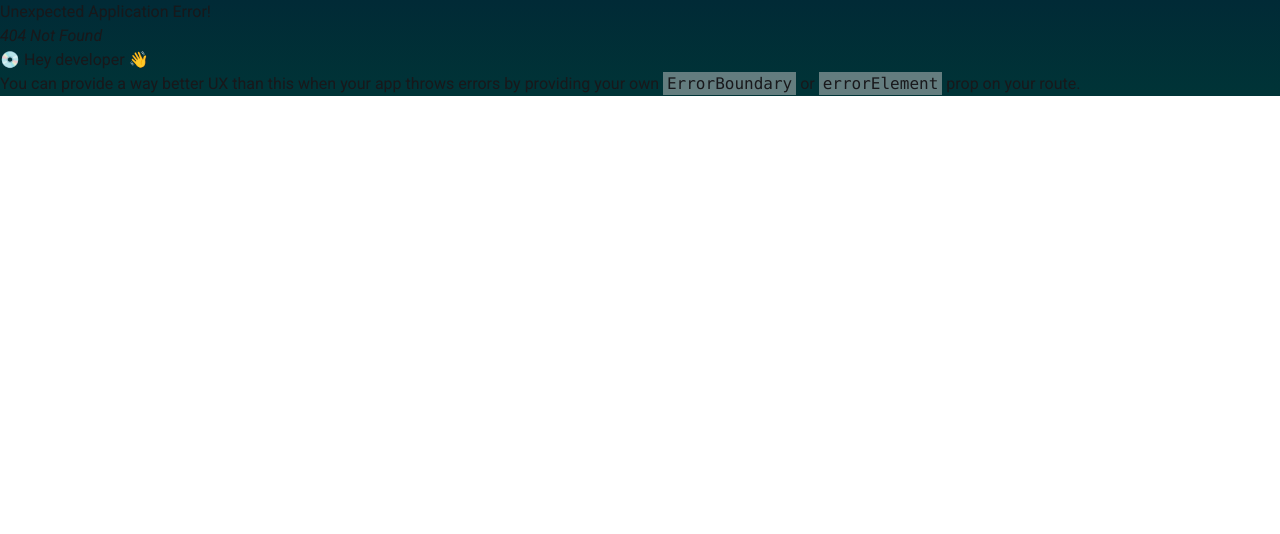
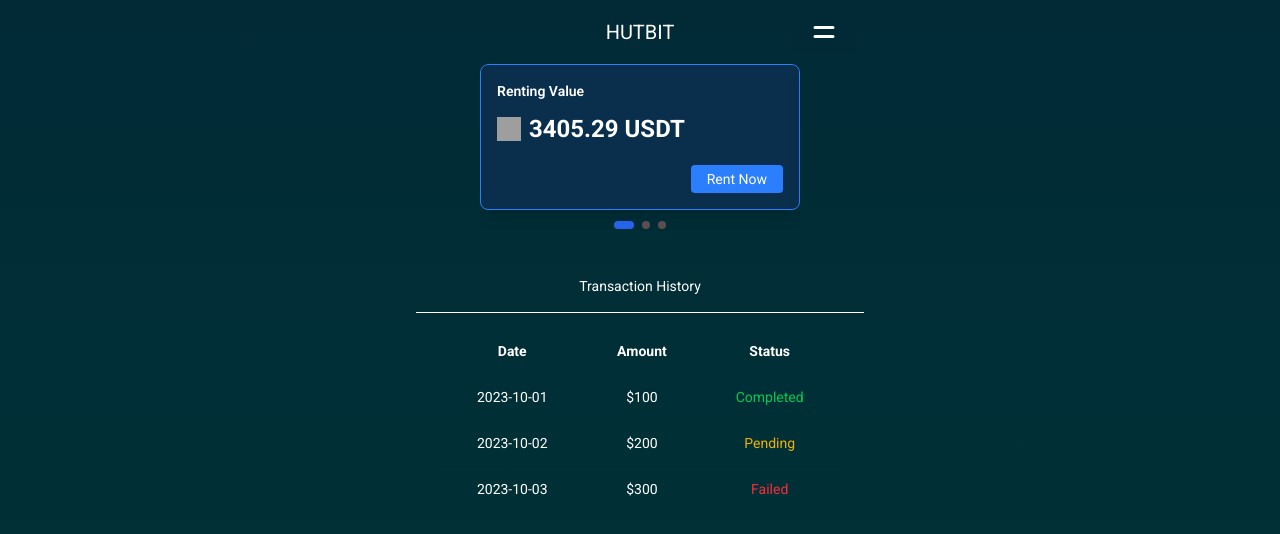
Before and after one commit to Arif-Islam21/hutbit, a React (Vite) app: page /wallet in a window 1280 px wide. Before the commit this address had no page. Shown: the top 534 px of the page. Built offline with nearby package versions, Linux system fonts and the light colour scheme; grey boxes are pictures that could not be loaded.

Commit message:
wallet page done

```diff
--- a/package.json
+++ b/package.json
@@ -16,6 +16,7 @@
     "react-dom": "^19.0.0",
     "react-icons": "^5.5.0",
     "react-router": "^7.5.0",
+    "swiper": "^11.2.6",
     "tailwindcss": "^4.1.3"
   },
   "devDependencies": {
--- /dev/null
+++ b/src/Pages/Wallet/Transections.jsx
@@ -0,0 +1,58 @@
+import React from "react";
+
+const Transections = () => {
+  const tableData = [
+    {
+      date: "2023-10-01",
+      amount: "$100",
+      status: "Completed",
+    },
+    {
+      date: "2023-10-02",
+      amount: "$200",
+      status: "Pending",
+    },
+    {
+      date: "2023-10-03",
+      amount: "$300",
+      status: "Failed",
+    },
+  ];
+  return (
+    <div>
+      <div className="overflow-x-auto">
+        <table className="table px-6">
+          {/* head */}
+          <thead>
+            <tr className="text-white text-center">
+              <th>Date</th>
+              <th>Amount</th>
+              <th>Status</th>
+            </tr>
+          </thead>
+          <tbody className="text-center">
+            {tableData.map((data, index) => (
+              <tr key={index} className="text-white">
+                <td>{data.date}</td>
+                <td>{data.amount}</td>
+                <td
+                  className={`${
+                    data.status === "Completed"
+                      ? "text-green-500"
+                      : data.status === "Pending"
+                      ? "text-yellow-500"
+                      : "text-red-500"
+                  }`}
+                >
+                  {data.status}
+                </td>
+              </tr>
+            ))}
+          </tbody>
+        </table>
+      </div>
+    </div>
+  );
+};
+
+export default Transections;
--- /dev/null
+++ b/src/Pages/Wallet/Wallet.jsx
@@ -0,0 +1,17 @@
+import Transections from "./Transections";
+import MiningSlider from "./WalletSlider";
+
+const Wallet = () => {
+  return (
+    <div>
+      <MiningSlider />
+      <div className="mt-8">
+        <p className="text-sm text-center">Transaction History</p>
+        <hr className="my-4" />
+        <Transections />
+      </div>
+    </div>
+  );
+};
+
+export default Wallet;
--- /dev/null
+++ b/src/Pages/Wallet/WalletSlider.jsx
@@ -0,0 +1,40 @@
+// components/MiningSlider.tsx
+import { Swiper, SwiperSlide } from "swiper/react";
+import "swiper/css";
+import "swiper/css/pagination";
+import "./swiper.css";
+import { Pagination } from "swiper/modules";
+import usdc from "./../../assets/pictures/services/usdc.png";
+
+export default function MiningSlider() {
+  const profitData = [
+    { id: 1, profit: "3405.29 USDT" },
+    { id: 2, profit: "2800.10 USDT" },
+    { id: 3, profit: "1500.00 USDT" },
+  ];
+
+  return (
+    <Swiper
+      pagination={{ clickable: true }}
+      modules={[Pagination]}
+      className="w-[320px] rounded-lg mining-swiper "
+    >
+      {profitData.map((item) => (
+        <SwiperSlide key={item.id}>
+          <div className="bg-[#0A2F4D] text-white p-4 rounded-lg border border-blue-500 shadow-lg text-center space-y-3">
+            <p className="text-sm font-semibold text-left">Renting Value</p>
+            <div className="flex items-center justify-start gap-2 text-2xl font-bold">
+              <img src={usdc} alt="USDT" className="w-6 h-6" />
+              {item.profit}
+            </div>
+            <div className="flex justify-end gap-3 pt-2">
+              <button className="px-4 py-1 bg-blue-500 text-sm rounded hover:bg-blue-600 transition cursor-pointer">
+                Rent Now
+              </button>
+            </div>
+          </div>
+        </SwiperSlide>
+      ))}
+    </Swiper>
+  );
+}
--- /dev/null
+++ b/src/Pages/Wallet/swiper.css
@@ -0,0 +1,24 @@
+/* Push pagination dots outside the slider */
+.mining-swiper .swiper-pagination {
+  position: relative;
+  margin-top: 10px;
+  text-align: center;
+}
+
+/* Style the dots */
+.mining-swiper .swiper-pagination-bullet {
+  background: #5c4e4e;
+  opacity: 1; /* Restore opacity */
+  width: 8px;
+  height: 8px;
+  border-radius: 50%;
+  margin: 0 4px;
+  transition: all 0.3s ease;
+}
+
+/* Active dot */
+.mining-swiper .swiper-pagination-bullet-active {
+  width: 20px;
+  background: #2563eb; /* Tailwind blue-600 */
+  border-radius: 10px;
+}
--- a/src/Routes/Routes.jsx
+++ b/src/Routes/Routes.jsx
@@ -11,6 +11,7 @@
 import Boost from "../Pages/Boost/Boost";
 import Profile from "../Pages/Profile/Profile";
 import Profit from "../Pages/Profite/Profit";
+import Wallet from "../Pages/Wallet/Wallet";
 
 const HomeRoutes = createBrowserRouter([
   {
@@ -41,6 +42,10 @@
         path: "/profit",
         element: <Profit />,
       },
+      {
+        path: "/wallet",
+        element: <Wallet />,
+      },
     ],
   },
   {
```
Also changed, not shown: 1 other file (tests, documents, lock files or other folders).
